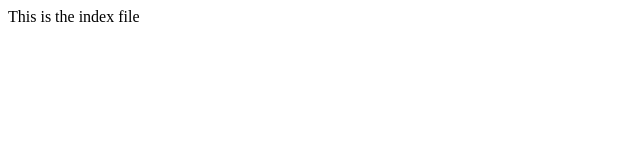
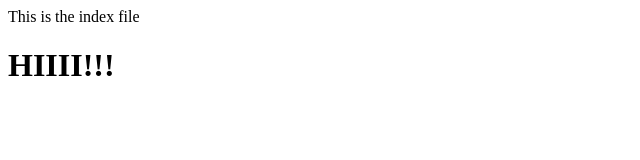
Before and after one commit to kcs-yashdave/SshRepo, a plain HTML site: page index.html in a window 1280 px wide. Shown: the whole page, without its empty margins (0-640 px from the left). Drawn offline with Linux system fonts and the light colour scheme.

Commit message:
div tag added

```diff
--- a/index.html
+++ b/index.html
@@ -8,5 +8,8 @@
 </head>
 <body>
     This is the index file
+    <div>
+        <h1>HIIII!!!</h1>
+    </div>
 </body>
 </html>
```
